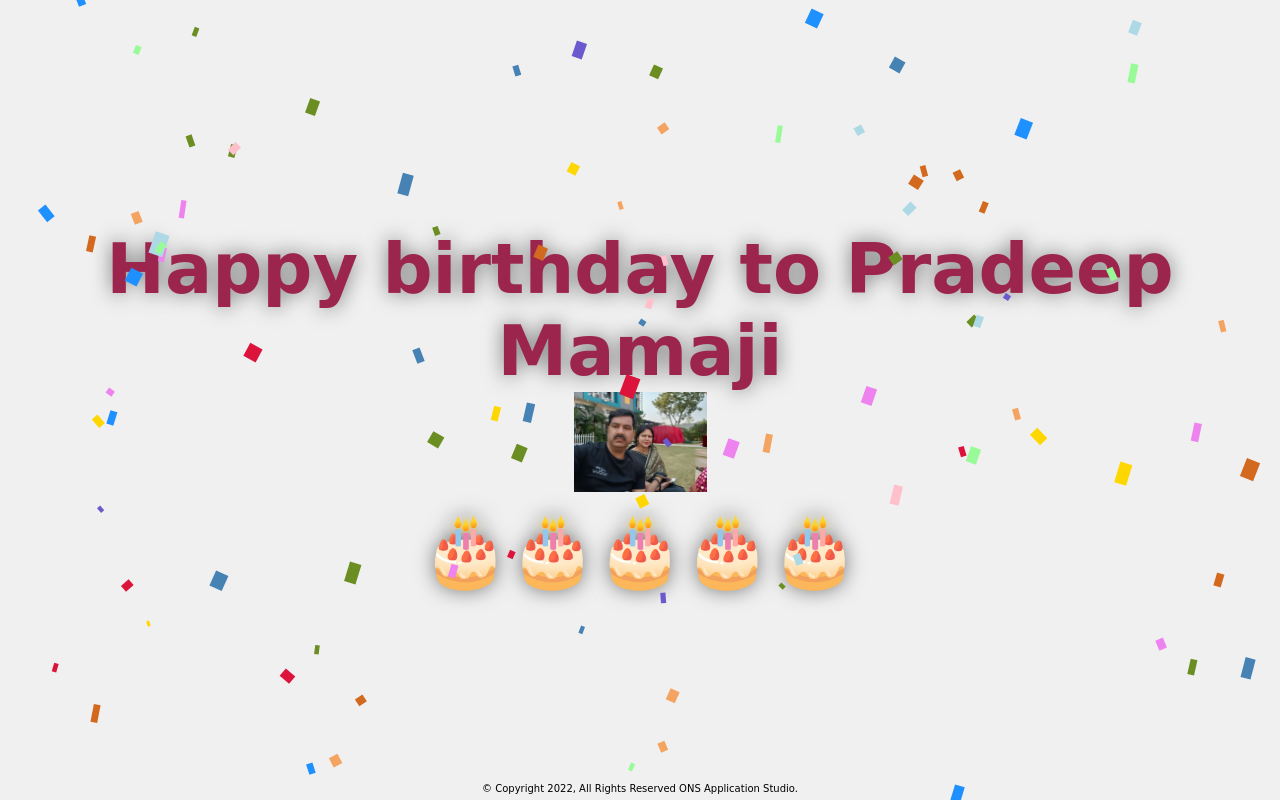
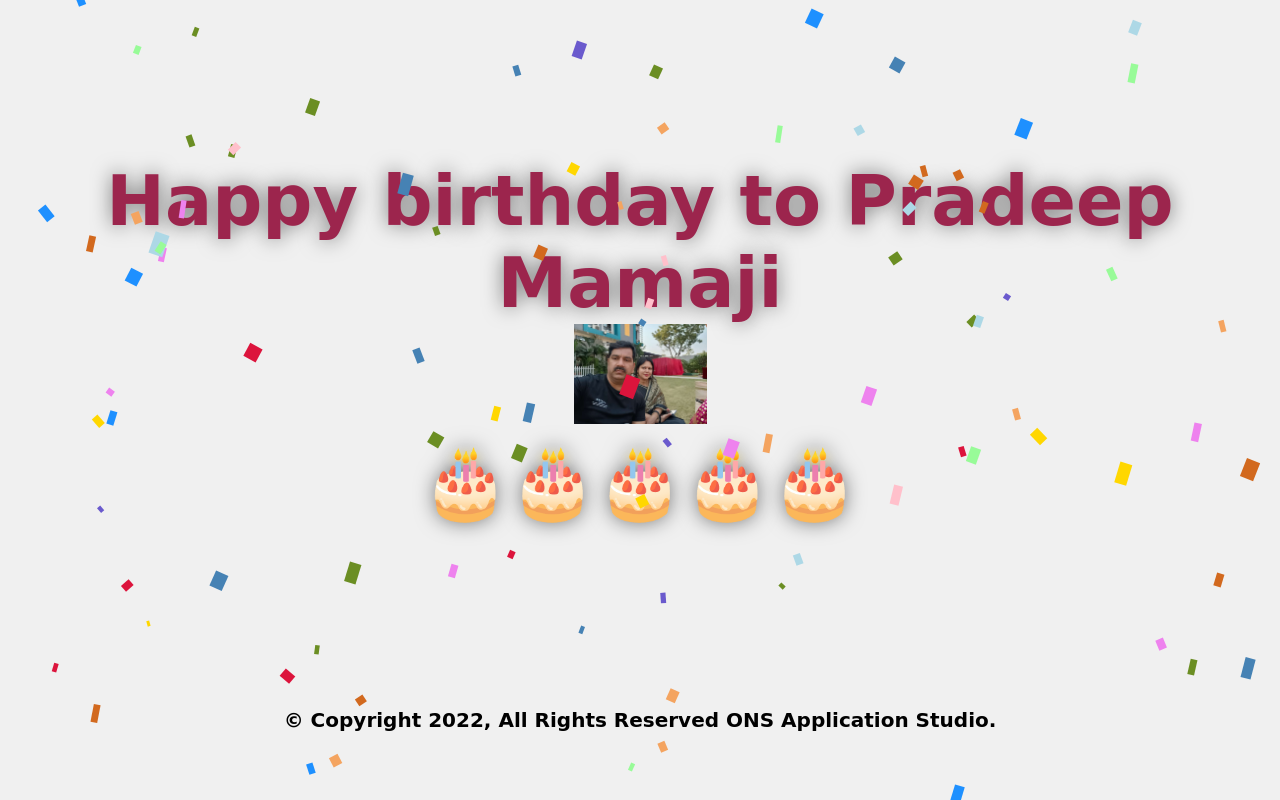
Before and after one commit to iPhoneApplicationStudio/HappyBirthday, a plain HTML site: page index.html in a window 1280 px wide. Drawn offline with Linux system fonts and the light colour scheme.

Commit message:
Second commit

```diff
--- a/index.html
+++ b/index.html
@@ -18,7 +18,7 @@
     </div>
     <div class="main_footer">
       <p>
-        © Copyright 2022, All Rights Reserved ONS Application Studio.
+        <b>© Copyright 2022, All Rights Reserved ONS Application Studio.</b>
       </p>
     </div>
 
--- a/style.css
+++ b/style.css
@@ -11,7 +11,7 @@
 
       .main_header {
         width: 100vw;
-        height: 97vh;
+        height: 80vh;
         background-color: hsl(0, 0%, 94%);
         display: grid;
         place-items: center;
@@ -19,11 +19,12 @@
 
       .main_footer {
         width: 100vw;
-        height: 3vh;
+        height: 20vh;
         background-color: hsl(0, 0%, 94%);
         display: inline;
         display: grid;
         place-items: center;
+        font-size: 2rem;
       }
 
       .center_div {
```
